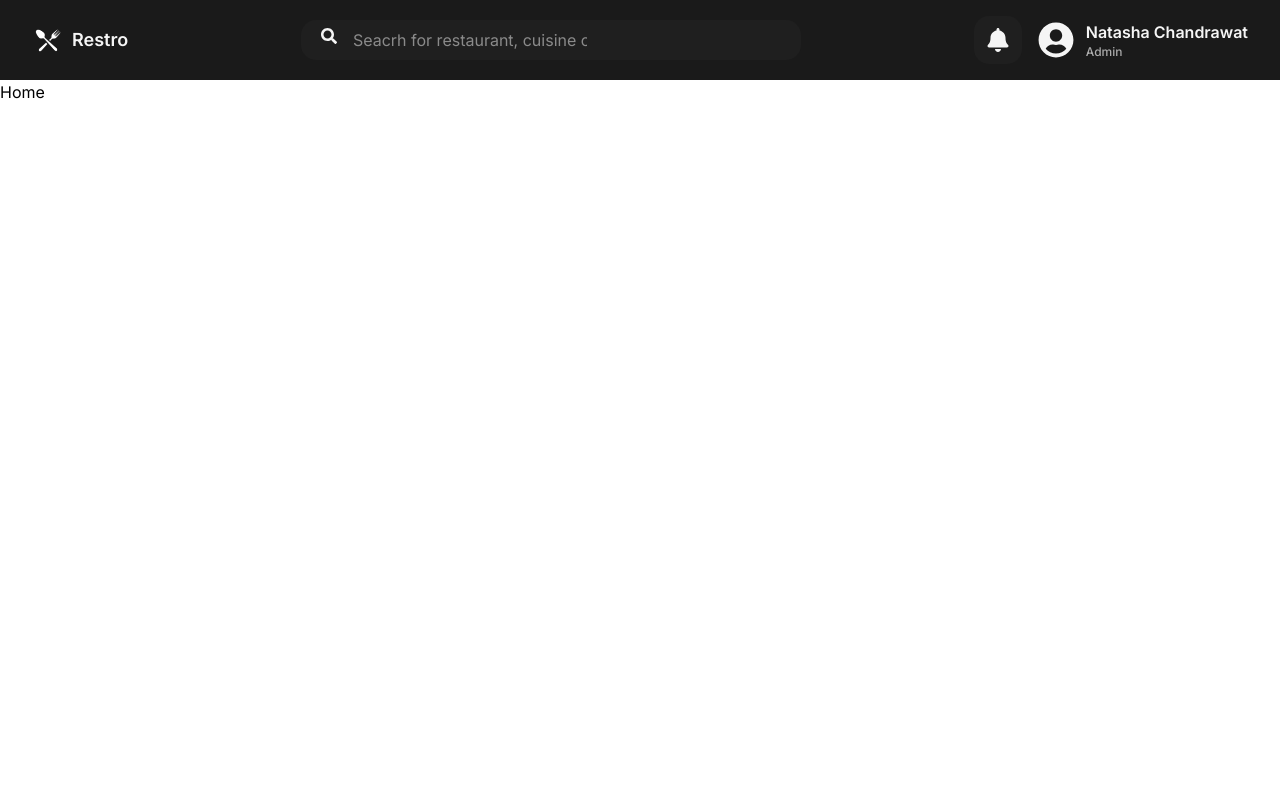
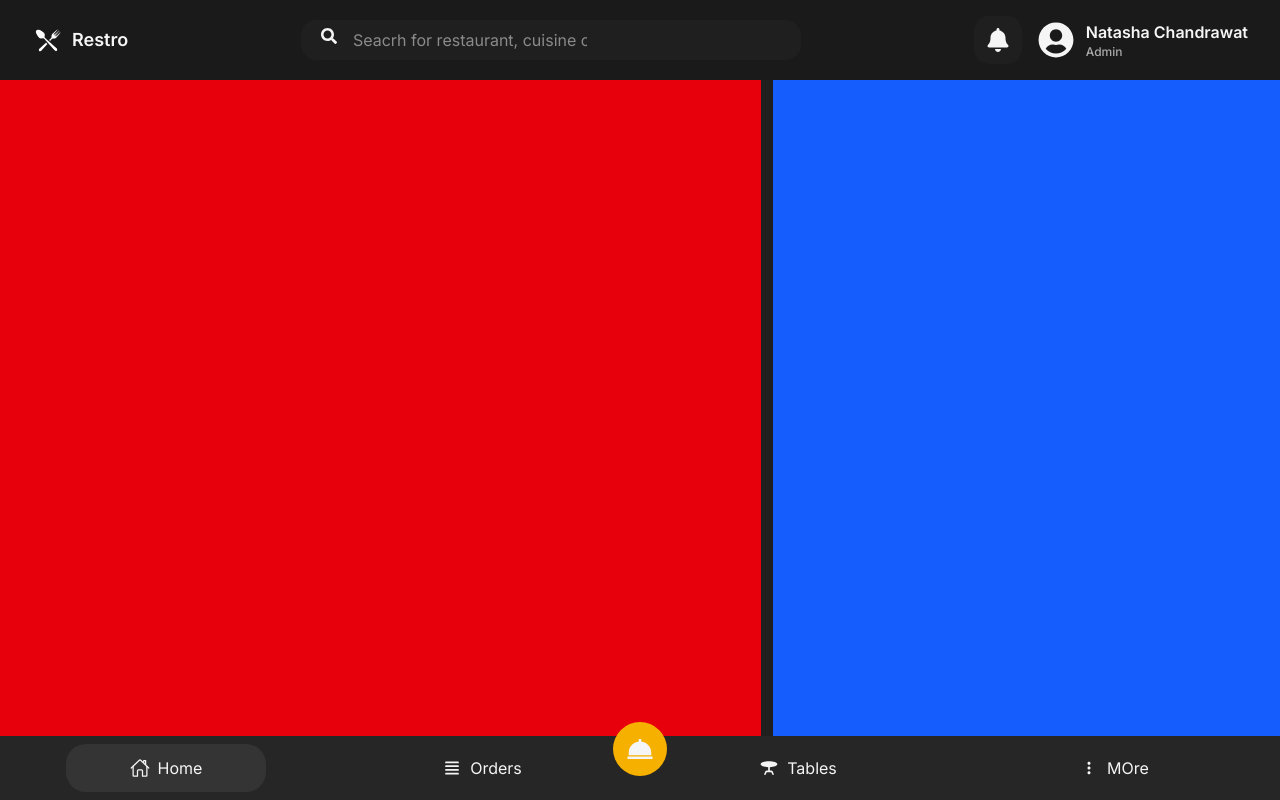
Before and after one commit to nuts06/restro-pos, a React (Vite) app in the folder client/: page / in a window 1280 px wide. Built offline with nearby package versions, Linux system fonts and the light colour scheme.

Commit message:
added two section to the home page left and right

```diff
--- a/client/src/pages/Home.jsx
+++ b/client/src/pages/Home.jsx
@@ -1,8 +1,20 @@
 import React from 'react'
+import BottomNav from '../components/shared/BottomNav'
+
 
 const Home = () => {
   return (
-    <div>Home</div>
+    <section className='bg-[#1f1f1f] h-[calc(100vh-5rem)] overflow-hidden flex gap-3'>
+      {/* Left div */}
+      <div className='flex-[3] bg-red-600'>
+
+      </div>
+      {/* right div */}
+      <div className='flex-[2] bg-blue-600'>
+
+      </div>
+      <BottomNav />
+    </section>
   )
 }
 
```
